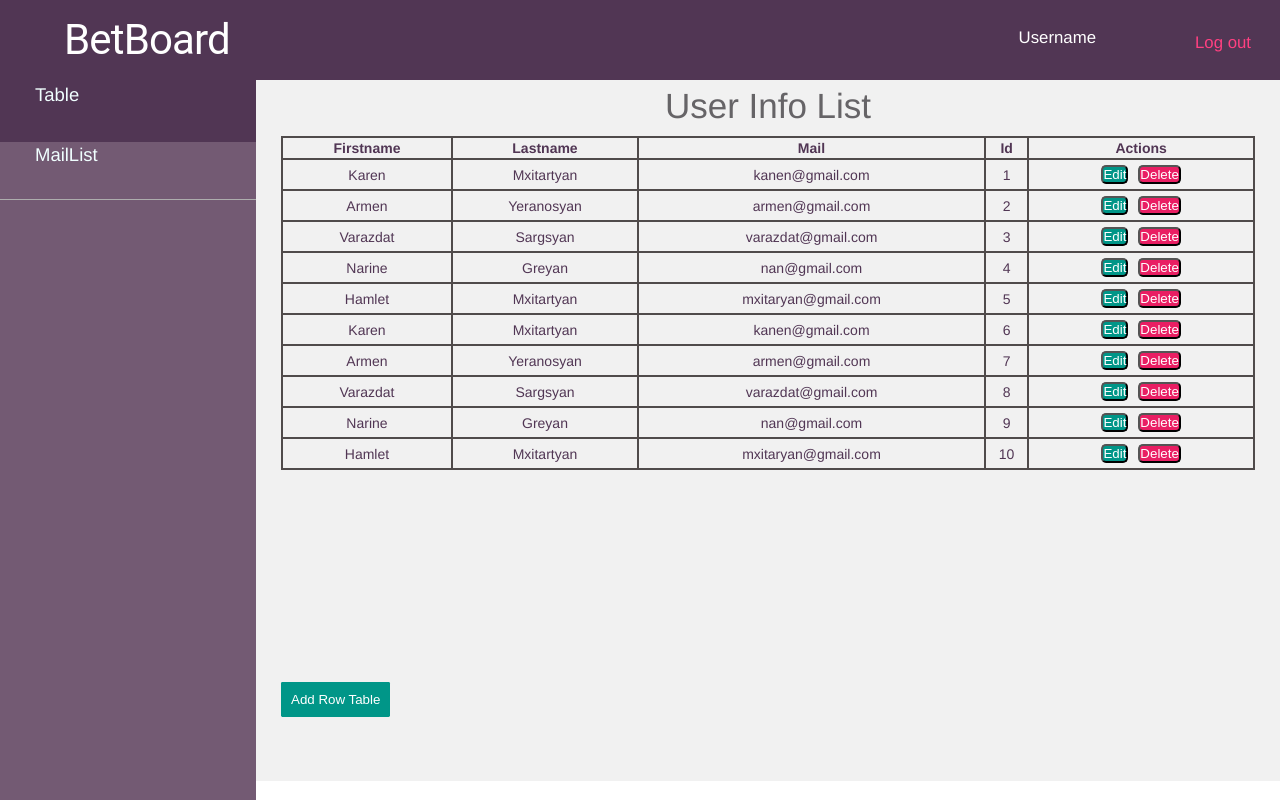
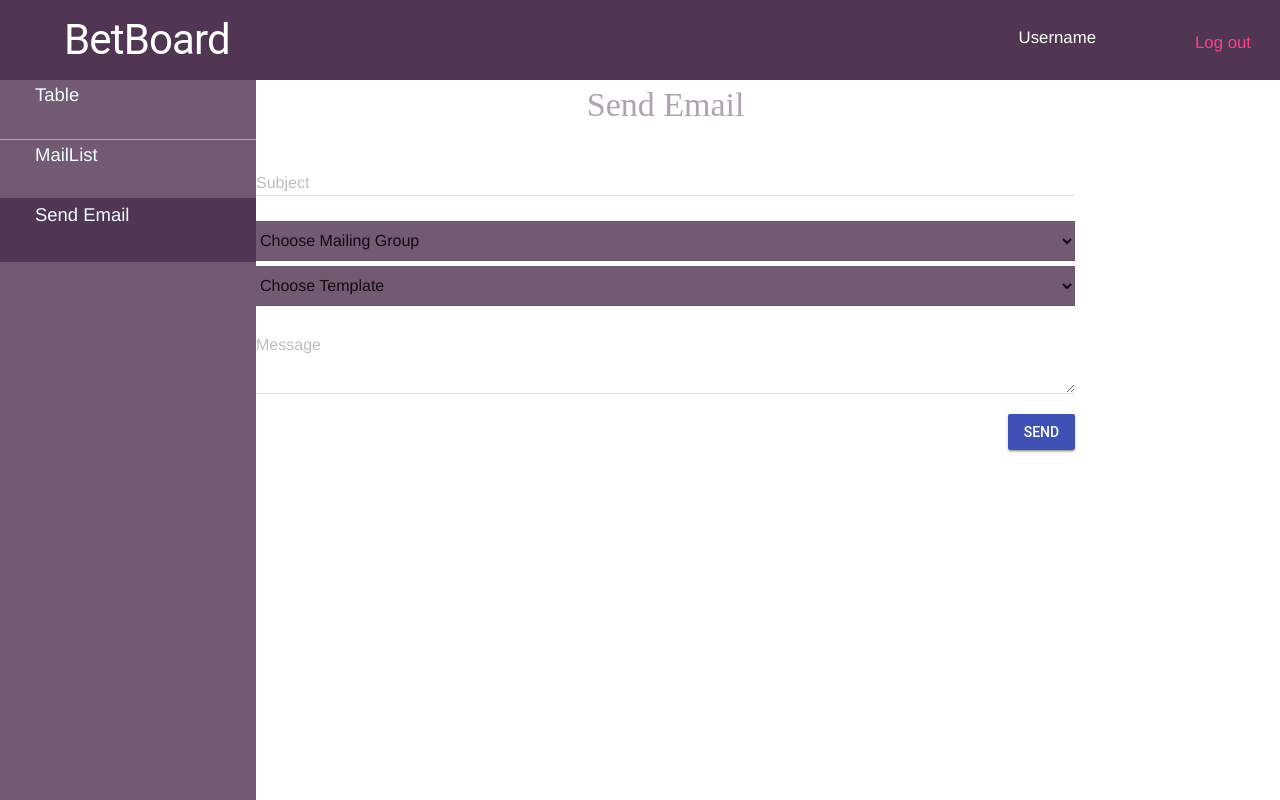
Before and after one commit to GitTat/FrontBetApp, a React (Create React App) app: page /#/sendemails in a window 1280 px wide. Before the commit this address led to /#/table. Built offline with nearby package versions, Linux system fonts and the light colour scheme.

Commit message:
add email  send page

```diff
--- a/src/AdminDashboard.js
+++ b/src/AdminDashboard.js
@@ -4,6 +4,7 @@ import Table from './TableComponent/Table.js'
 import Header from "./Header.js"
 import Menu from "./Menu.js";
 import MailingLists from'./MailingLists/MailingLists';
+import SendEmails from './SendEmails.js';
 
 
 
@@ -22,6 +23,7 @@ class AdminDashboard extends Component{
        <Switch>
 				      <Route path='/table' component={Table}/>
 							<Route path='/addmailinglist' component={MailingLists}/>
+              <Route path='/sendemails' component={SendEmails}/>
               <Redirect to="/table"/>
 				</Switch>
         </main>
--- a/src/Header.js
+++ b/src/Header.js
@@ -49,6 +49,7 @@ class Header extends Component{
              <ul className="menu_list">
                  <li className="menu_item"><NavLink activeClassName="active" to='/table'>Table </NavLink></li>
                  <li className="menu_item"><NavLink activeClassName="active" to='/addmailinglist'>MailList </NavLink></li>
+                 <li className="menu_item"><NavLink activeClassName="active" to='/sendemails'> Send Email </NavLink></li>
                  <li className="menu_item"><NavLink activeClassName="active" to='/login'>Log Out </NavLink></li>
              </ul>
          </div>
--- a/src/Menu.js
+++ b/src/Menu.js
@@ -10,6 +10,7 @@ class Menu extends Component{
                   <ul className="list_menu">
                       <li className="menu_item"><NavLink activeClassName="active" to='/table'>Table </NavLink></li>
                       <li className="menu_item"><NavLink activeClassName="active" to='/addmailinglist'>MailList </NavLink></li>
+                      <li className="menu_item"><NavLink activeClassName="active" to='/sendemails'> Send Email </NavLink></li>
                  </ul>
           </div>
 
--- /dev/null
+++ b/src/SendEmails.js
@@ -0,0 +1,52 @@
+import React, { Component } from 'react';
+import './StyleSheet/SendEmails.css';
+const databaseGroup = ["Marcetologs", "Engineers", "Programmers", "Dancers", "Singers"];
+const databaseTemplate = ["Marcetologs", "Engineers", "Programmers", "Dancers", "Singers"];
+
+
+class SendEmails extends Component {
+    optionGroup(databaseGroup) {
+        return databaseGroup.map((option, key) => <option key={key}> {option} </option>);
+    }
+
+    optionTemplate(databaseTemplate) {
+        return databaseTemplate.map((option, key) => <option key={key}> {option} </option>);
+    }
+    render() {
+        return (
+            <div className="wrapper">
+                <h3 className="list_head"> Send Email </h3>
+                <div className="send_email">
+                    <form action="#" method="POST">
+                        <div className="mdl-textfield mdl-js-textfield">
+                            <input className="mdl-textfield__input" name="email_subject" type="text" id="subject" />
+                            <label className="mdl-textfield__label" htmlFor="subject">Subject</label>
+                        </div>
+
+                        <div className="option">
+                            <select name="list_options" className="list_options">
+                                <option value="" disabled selected>Choose Mailing Group</option>
+                                {this.optionGroup(databaseGroup)}
+                            </select>
+                        </div>
+
+                        <div>
+                            <select name="list_options" className="list_options">
+                                <option value="" disabled selected>Choose Template</option>
+                                {this.optionTemplate(databaseTemplate)}
+                            </select>
+
+                            <div className="mdl-textfield mdl-js-textfield">
+                                <textarea className="mdl-textfield__input" type="text" rows="3" id="message" name="message_send"></textarea>
+                                <label className="mdl-textfield__label" htmlFor="message">Message</label>
+                            </div>
+
+                            <button className="mdl-button mdl-js-button mdl-button--raised mdl-button--colored send" type="submit">Send</button>
+                        </div>
+                    </form>
+                </div>
+            </div>
+        )
+    }
+}
+export default  SendEmails ;
--- /dev/null
+++ b/src/StyleSheet/SendEmails.css
@@ -0,0 +1,29 @@
+.wrapper {
+    width: 80%;
+}
+
+.list_options{
+    border: none;
+    border-bottom: 1px solid rgba(0,0,0,.12);
+    display: block;
+    font-size: 16px;
+    font-family: "Helvetica","Arial",sans-serif;
+    padding: 10px 0px 10px 0px;
+    width: 100%;
+    background: 0 0;
+    text-align: left;
+    color: inherit;
+    background: #735a73;
+    margin: 5px 0px;
+    cursor: pointer;
+
+}
+
+.send{
+        float: right;
+}
+
+.mdl-textfield {
+	display: block;
+	width: auto;
+}
```
